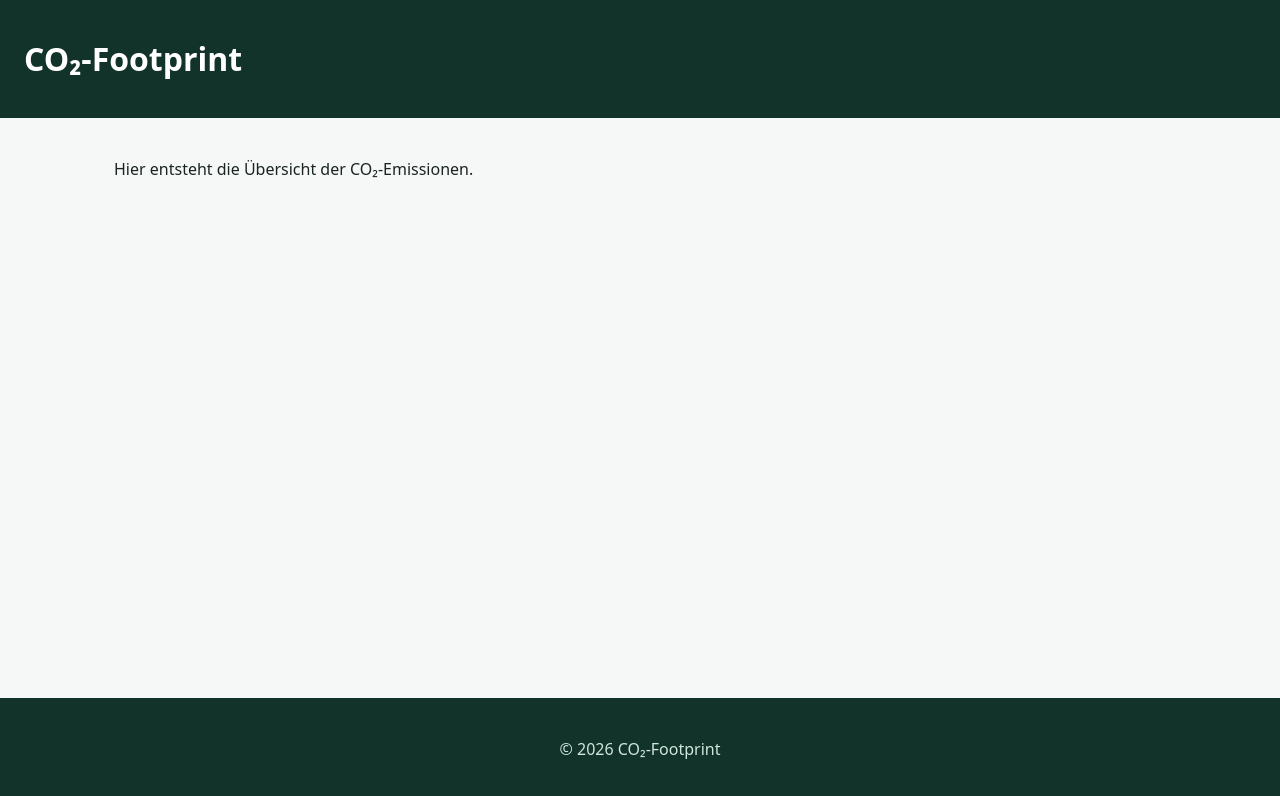
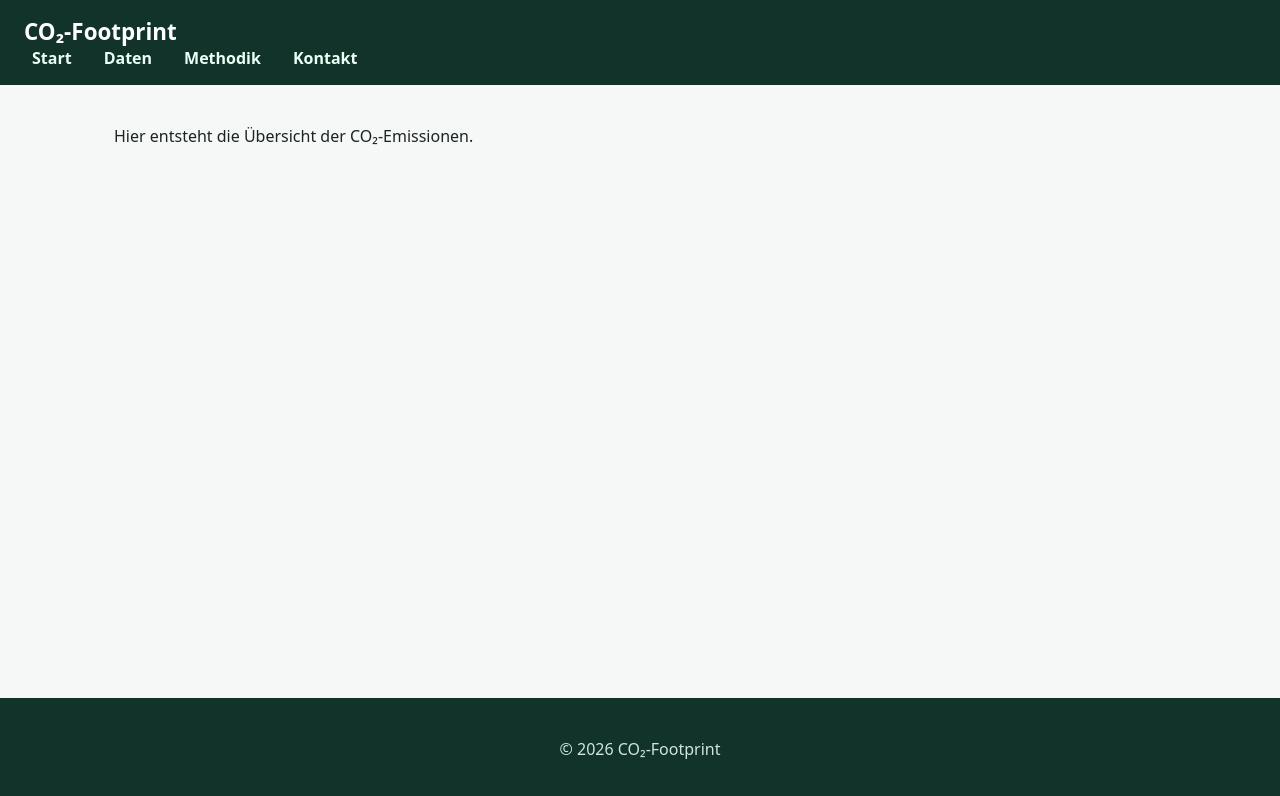
Before and after one commit to codeduyum/co2-footprint, a React (Vite) app: page / in a window 1280 px wide. Shown: the top 796 px of the page. Built offline with nearby package versions, Linux system fonts and the light colour scheme.

Commit message:
Added global navigation to header.

```diff
--- a/src/components/Header.jsx
+++ b/src/components/Header.jsx
@@ -1,7 +1,18 @@
 function Header() {
     return(
         <header className="site-header">
-            <h1>CO₂-Footprint</h1>
+            <div>
+                <h1 className="brand">CO₂-Footprint</h1>
+
+                <nav className="global-nav" aria-label="Hauptnavigation">
+                    <ul>
+                        <li><a href="#start">Start</a></li>
+                        <li><a href="#daten">Daten</a></li>
+                        <li><a href="#methodik">Methodik</a></li>
+                        <li><a href="#kontakt">Kontakt</a></li>
+                    </ul>
+                </nav>
+            </div>
         </header>
     )
 }
--- a/src/index.css
+++ b/src/index.css
@@ -41,3 +41,38 @@ body {
   padding: 1.5rem;
   text-align: center;
 }
+
+.site-header__inner {
+  max-width: 1100px;
+  margin: 0 auto;
+  display: flex;
+  align-items: center;
+  justify-content: space-between;
+  gap: 1.5rem;
+  flex-wrap: wrap;
+}
+
+.brand {
+  font-size: 1.4rem;
+  margin: 0;
+}
+
+.global-nav ul {
+  list-style: none;
+  display: flex;
+  gap: 1rem;
+  margin: 0;
+  padding: 0;
+}
+
+.global-nav a {
+  color: #eafff5;
+  text-decoration: none;
+  font-weight: 600;
+  padding: 0.5rem;
+  border-radius: 6px;
+}
+
+.global-nav a:hover {
+  background: rgba(255, 255, 255, 0.12);
+}
```
